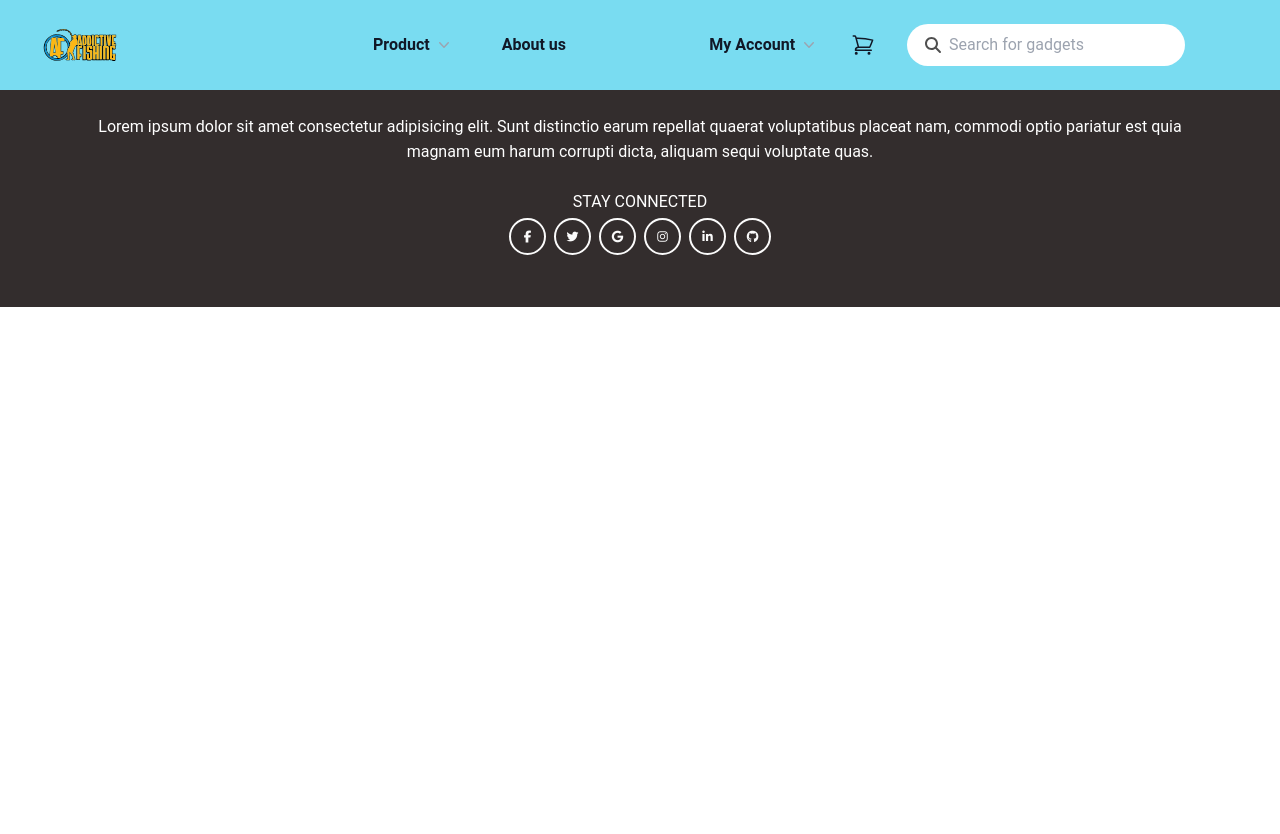
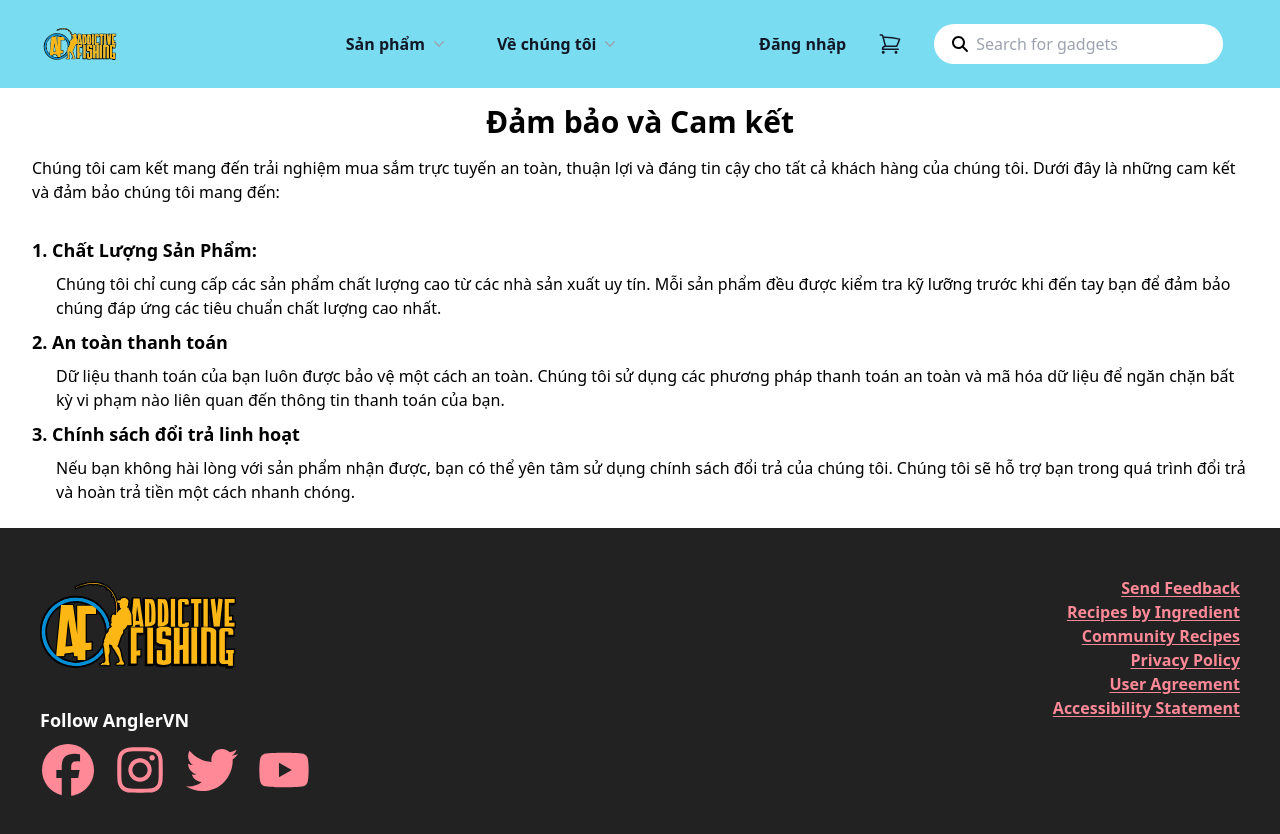
Before and after one commit to hungmeomeo/fish-frontend, a React (Vite) app in the folder frontend/: page /guarantee in a window 1280 px wide. Before the commit the page ends 800 px from the top, so only its background shows below. Built offline with nearby package versions, Linux system fonts and the light colour scheme.

Commit message:
Add about pages

```diff
--- a/frontend/src/App.jsx
+++ b/frontend/src/App.jsx
@@ -7,6 +7,8 @@ import RegisterPage from "./pages/RegisterPage";
 import ListProductPage from "./pages/ListProductPage";
 import ProductDetailPage from "./pages/ProductDetailPage";
 import CartPage from "./pages/CartPage";
+import ShippingCost from "./pages/ShippingCost";
+import Guarantee from "./pages/Guarantee";
 function App() {
   const [isLoading] = useState(false);
   return (
@@ -18,6 +20,9 @@ function App() {
         <Route path="/products" element={<ListProductPage />} />
         <Route path="/products/:id" element={<ProductDetailPage />} />
         <Route path="/cart" element={<CartPage />} />
+        <Route path="/shipping-cost" element={<ShippingCost />} />
+        <Route path="/guarantee" element={<Guarantee />} />
+
         {/* Add another pages here */}
       </Routes >
     </Router >
--- a/frontend/src/components/NavBar/TestNav.jsx
+++ b/frontend/src/components/NavBar/TestNav.jsx
@@ -1,12 +1,7 @@
 import { Fragment, useState, useEffect } from 'react'
 import { Dialog, Disclosure, Popover, Transition } from '@headlessui/react'
 import {
-  ArrowPathIcon,
   Bars3Icon,
-  ChartPieIcon,
-  CursorArrowRaysIcon,
-  FingerPrintIcon,
-  SquaresPlusIcon,
   XMarkIcon,
 } from '@heroicons/react/24/outline'
 import { ChevronDownIcon } from '@heroicons/react/20/solid'
@@ -15,11 +10,11 @@ import SearchInput from './SearchInput'
 import LogoutButton from '../LogoutButton'
 
 const products = [
-  { name: 'Sale items', description: 'Get a better understanding of your traffic', href: '#', icon: ChartPieIcon },
-  { name: 'Apparel', description: 'Speak directly to your customers', href: '#', icon: CursorArrowRaysIcon },
-  { name: 'Rod and Reels', description: 'Your customers’ data will be safe and secure', href: '#', icon: FingerPrintIcon },
-  { name: 'Flies', description: 'Connect with third-party tools', href: '#', icon: SquaresPlusIcon },
-  { name: 'Fly lines', description: 'Build strategic funnels that will convert', href: '#', icon: ArrowPathIcon },
+  { name: 'Giảm giá', href: '#' },
+  { name: 'Quần áo câu cá', href: '#' },
+  { name: 'Cần câu và cuộn', href: '#' },
+  { name: 'Mồi câu', href: '#' },
+  { name: 'Dây câu', href: '#' },
 ]
 
 function classNames(...classes) {
@@ -28,7 +23,7 @@ function classNames(...classes) {
 
 export default function TestNav() {
   const [mobileMenuOpen, setMobileMenuOpen] = useState(false)
-  const [isAuth, setIsAuth] = useState(true);
+  const [isAuth, setIsAuth] = useState(false);
   useEffect(() => {
     let token = sessionStorage.getItem("authToken");
     if (token) {
@@ -40,7 +35,7 @@ export default function TestNav() {
     <header className="bg-[#79DCF1] sticky top-0">
       <nav className="mx-auto flex max-w-8xl items-center justify-between p-6 lg:px-8" aria-label="Global">
         <div className="flex lg:flex-1">
-          <a href="#" className="-m-1.5 p-1.5">
+          <a href="/" className="-m-1.5 p-1.5">
             <span className="sr-only">Your Company</span>
             <img className="h-8 w-24" src= {logoUrl} alt="" />
           </a>
@@ -58,7 +53,7 @@ export default function TestNav() {
         <Popover.Group className="hidden lg:flex lg:gap-x-12">
             <Popover className="relative">
                 <Popover.Button className="flex items-center gap-x-1 text-md font-semibold leading-6 text-gray-900">
-                    Product
+                    Sản phẩm
                     <ChevronDownIcon className="h-5 w-5 flex-none text-gray-400" aria-hidden="true" />
                 </Popover.Button>
 
@@ -95,16 +90,51 @@ export default function TestNav() {
                 </Transition>
             </Popover>
 
-            <a href="#" className="text-md font-semibold leading-6 text-gray-900">
-                About us
-            </a>
+            <Popover className="relative">
+                <Popover.Button className="flex items-center gap-x-1 text-md font-semibold leading-6 text-gray-900">
+                    Về chúng tôi
+                    <ChevronDownIcon className="h-5 w-5 flex-none text-gray-400" aria-hidden="true" />
+                </Popover.Button>
+
+                <Transition
+                    as={Fragment}
+                    enter="transition ease-out duration-200"
+                    enterFrom="opacity-0 translate-y-1"
+                    enterTo="opacity-100 translate-y-0"
+                    leave="transition ease-in duration-150"
+                    leaveFrom="opacity-100 translate-y-0"
+                    leaveTo="opacity-0 translate-y-1"
+                >
+                <Popover.Panel className="absolute -left-8 top-full z-10 mt-3 w-48 max-w-md overflow-hidden rounded-3xl bg-white shadow-lg ring-1 ring-gray-900/5">
+                    <div className="p-4">
+                        <div className="group relative flex items-center gap-x-6 rounded-lg p-4 text-sm leading-6 hover:bg-gray-50">
+                            <div className="flex-auto">
+                                <a href="/shipping-cost" className="block font-semibold text-gray-900">
+                                Chi phí vận chuyển
+                                <span className="absolute inset-0" />
+                                </a>
+                            </div>
+                        </div>
+                        <div className="group relative flex items-center gap-x-6 rounded-lg p-4 text-sm leading-6 hover:bg-gray-50">
+                            <div className="flex-auto">
+                                <a href="/guarantee" className="block font-semibold text-gray-900">
+                                Cam kết
+                                <span className="absolute inset-0" />
+                                </a>
+                            </div>
+                        </div>
+
+                    </div>
+                </Popover.Panel>
+                </Transition>
+            </Popover>
         </Popover.Group>
         <div className="hidden lg:flex lg:flex-1 lg:justify-end">
             {isAuth ?
                 (
                 <Popover className="relative">
                     <Popover.Button className="flex items-center gap-x-1 text-md font-semibold leading-6 text-gray-900">
-                        My Account
+                        Tài khoản
                         <ChevronDownIcon className="h-5 w-5 flex-none text-gray-400" aria-hidden="true" />
                     </Popover.Button>
 
@@ -122,17 +152,13 @@ export default function TestNav() {
                             <div className="group relative flex items-center gap-x-6 rounded-lg p-4 text-sm leading-6 hover:bg-gray-50">
                                 <div className="flex-auto">
                                     <a href="#" className="block font-semibold text-gray-900">
-                                        Order History
+                                        Lịch sử mua hàng
                                         <span className="absolute inset-0" />
                                     </a>
                                 </div>
                             </div>
                             <div className="group relative flex items-center gap-x-6 rounded-lg p-4 text-sm leading-6 hover:bg-gray-50">
                                 <div className="flex-auto">
-                                    {/* <a href="#" className="block font-semibold text-gray-900">
-                                        Logout
-                                        <span className="absolute inset-0" />
-                                    </a>                                 */}
                                     <LogoutButton />
                                 </div>
                             </div>
@@ -142,12 +168,12 @@ export default function TestNav() {
                 </Popover>
                 ) :
                 (
-                    <a href="#" className="text-md font-semibold leading-6 text-gray-900">
-                        Log in
+                    <a href="/login" className="text-md font-semibold leading-6 text-gray-900">
+                        Đăng nhập
                     </a>
                 )
             }
-          <a href="#" className="text-md font-semibold leading-6 text-gray-900 px-8">
+          <a href="/cart" className="text-md font-semibold leading-6 text-gray-900 px-8">
             <svg xmlns="http://www.w3.org/2000/svg" fill="none" viewBox="0 0 24 24" strokeWidth={1.5} stroke="currentColor" className="w-6 h-6">
                 <path strokeLinecap="round" strokeLinejoin="round" d="M2.25 3h1.386c.51 0 .955.343 1.087.835l.383 1.437M7.5 14.25a3 3 0 00-3 3h15.75m-12.75-3h11.218c1.121-2.3 2.1-4.684 2.924-7.138a60.114 60.114 0 00-16.536-1.84M7.5 14.25L5.106 5.272M6 20.25a.75.75 0 11-1.5 0 .75.75 0 011.5 0zm12.75 0a.75.75 0 11-1.5 0 .75.75 0 011.5 0z" />
             </svg>
@@ -167,7 +193,7 @@ export default function TestNav() {
         <div className="fixed inset-0 z-10" />
         <Dialog.Panel className="fixed inset-y-0 right-0 z-10 w-full overflow-y-auto bg-white px-6 py-6 sm:max-w-sm sm:ring-1 sm:ring-gray-900/10">
           <div className="flex items-center justify-between">
-            <a href="#" className="-m-1.5 p-1.5">
+            <a href="/" className="-m-1.5 p-1.5">
               <span className="sr-only">Your Company</span>
               <img
                 className="h-8 w-auto"
@@ -191,7 +217,7 @@ export default function TestNav() {
                   {({ open }) => (
                     <>
                       <Disclosure.Button className="flex w-full items-center justify-between rounded-lg py-2 pl-3 pr-3.5 text-base font-semibold leading-7 text-gray-900 hover:bg-gray-50">
-                        Product
+                        Sản phẩm
                         <ChevronDownIcon
                           className={classNames(open ? 'rotate-180' : '', 'h-5 w-5 flex-none')}
                           aria-hidden="true"
@@ -212,12 +238,40 @@ export default function TestNav() {
                     </>
                   )}
                 </Disclosure>
-                <a
-                  href="#"
-                  className="-mx-3 block rounded-lg px-3 py-2 text-base font-semibold leading-7 text-gray-900 hover:bg-gray-50"
-                >
-                  About us
-                </a>
+
+                <Disclosure as="div" className="-mx-3">
+                  {({ open }) => (
+                    <>
+                      <Disclosure.Button className="flex w-full items-center justify-between rounded-lg py-2 pl-3 pr-3.5 text-base font-semibold leading-7 text-gray-900 hover:bg-gray-50">
+                        Về chúng tôi
+                        <ChevronDownIcon
+                          className={classNames(open ? 'rotate-180' : '', 'h-5 w-5 flex-none')}
+                          aria-hidden="true"
+                        />
+                      </Disclosure.Button>
+                      <Disclosure.Panel className="mt-2 space-y-2">
+
+                          <Disclosure.Button
+                            as="a"
+                            href="/shipping-cost"
+                            className="block rounded-lg py-2 pl-6 pr-3 text-sm font-semibold leading-7 text-gray-900 hover:bg-gray-50"
+                          >
+                            Chi phí vận chuyển
+                          </Disclosure.Button>
+                          <Disclosure.Button
+                            as="a"
+                            href="/guarantee"
+                            className="block rounded-lg py-2 pl-6 pr-3 text-sm font-semibold leading-7 text-gray-900 hover:bg-gray-50"
+                          >
+                            Cam kết
+                          </Disclosure.Button>
+
+
+                      </Disclosure.Panel>
+                    </>
+                  )}
+                </Disclosure>
+
             </div>
                 <div className="py-4">
                     {isAuth ?
@@ -226,7 +280,7 @@ export default function TestNav() {
                           {({ open }) => (
                             <>
                               <Disclosure.Button className="flex w-full items-center justify-between rounded-lg py-2 pl-3 pr-3.5 text-base font-semibold leading-7 text-gray-900 hover:bg-gray-50">
-                                My Account
+                                Tài khoản
                                 <ChevronDownIcon
                                   className={classNames(open ? 'rotate-180' : '', 'h-5 w-5 flex-none')}
                                   aria-hidden="true"
@@ -234,13 +288,13 @@ export default function TestNav() {
                               </Disclosure.Button>
                               <Disclosure.Panel className="mt-2 space-y-2">
                                   <Disclosure.Button
-                                    href="#"
+                                    href="/order-history"
                                     className="block rounded-lg py-2 pl-6 pr-3 text-sm font-semibold leading-7 text-gray-900 hover:bg-gray-50"
                                   >
-                                    Order History
+                                    Lịch sử mua hàng
                                   </Disclosure.Button>
                                   <Disclosure.Button
-                                    href="#"
+
                                     className="block rounded-lg py-2 pl-6 pr-3 text-sm font-semibold leading-7 text-gray-900 hover:bg-gray-50"
                                   >
                                     <LogoutButton />
@@ -253,10 +307,10 @@ export default function TestNav() {
                       ) :
                       (
                         <a
-                        href="#"
+                        href="/login"
                         className="-mx-3 block rounded-lg px-3 py-2.5 text-base font-semibold leading-7 text-gray-900 hover:bg-gray-50"
                         >
-                        Log in
+                        Đăng nhập
                         </a>
                       )
                   }
--- a/frontend/src/components/footer/Footer.jsx
+++ b/frontend/src/components/footer/Footer.jsx
@@ -1,71 +1,83 @@
-import React from 'react';
-// import './Footer.css';
-import 'mdb-react-ui-kit/dist/css/mdb.min.css';
-import "@fortawesome/fontawesome-free/css/all.min.css";
-import { Link } from "react-router-dom";
-import logoUrl from "../../assets/logo.jpg";
+import { FontAwesomeIcon } from "@fortawesome/react-fontawesome";
+import {
+  faFacebook,
+  faInstagram,
+  faYoutube,
+  faTwitter,
+} from "@fortawesome/free-brands-svg-icons";
+import GP from "../../assets/img/google-play.png";
+import AS from "../../assets/img/app-store.png";
+import LOGO from "../../assets/img/footerIcon.svg";
 
-import {
-  MDBFooter,
-  MDBContainer,
-  MDBIcon,
-  MDBCol,
-  MDBRow,
-  MDBBtn
-} from 'mdb-react-ui-kit';
 
 const Footer = () => {
   return (
-    <MDBFooter className='text-center' color='white' bgColor='dark'>
-      <MDBContainer className='p-4'>
-        <MDBRow>
-          {/* <MDBCol md="4">
-            <Link to="/" className="title">
-              <img src= {logoUrl} height= "100" alt="fishing-logo" />
-            </Link>
-          </MDBCol> */}
-          <MDBCol>
-            <section className='mb-4'>
-              <p>
-                Lorem ipsum dolor sit amet consectetur adipisicing elit. Sunt distinctio earum repellat quaerat
-                voluptatibus placeat nam, commodi optio pariatur est quia magnam eum harum corrupti dicta, aliquam
-                sequi voluptate quas.
-              </p>
-            </section>
-          </MDBCol>
-        </MDBRow>
+    <footer className="bg-[#222222] px-4">
+      <div className="max-w-[75rem] mx-auto">
+        <div className="grid grid-cols-1 md:grid-cols-2 pt-[48px] pb-[32px]">
+          <div className="flex flex-col items-start">
+            <img
+              className="w-[196px] h-[98px] mb-[32px] text-white"
+              src={LOGO}
+              alt="logo"
+            />
+            <p className="text-white font-bold text-lg mb-[8px]">
+              Follow AnglerVN
+            </p>
+            <ul className="flex">
+              <li>
+                <FontAwesomeIcon
+                  icon={faFacebook}
+                  className="w-[52px] h-[52px] mr-[16px] p-[2px] text-[#FF8997]"
+                />
+              </li>
+              <li>
+                <FontAwesomeIcon
+                  icon={faInstagram}
+                  className="w-[52px] h-[52px] mr-[16px] p-[2px] text-[#FF8997]"
+                />
+              </li>
+              <li>
+                <FontAwesomeIcon
+                  icon={faTwitter}
+                  className="w-[52px] h-[52px] mr-[16px] p-[2px] text-[#FF8997]"
+                />
+              </li>
+              <li>
+                <FontAwesomeIcon
+                  icon={faYoutube}
+                  className="w-[52px] h-[52px] mr-[16px] p-[2px] text-[#FF8997]"
+                />
+              </li>
+            </ul>
+          </div>
+          <div className="flex flex-col items-start md:items-end">
 
+            <ul className="flex flex-col items-start md:items-end text-[#FF8997] font-bold underline underline-offset-2 leading-6">
+              <li>
+                <a href="/">Send Feedback</a>
+              </li>
+              <li>
+                <a href="/">Recipes by Ingredient</a>
+              </li>
+              <li>
+                <a href="/">Community Recipes</a>
+              </li>
+              <li>
+                <a href="/">Privacy Policy</a>
+              </li>
+              <li>
+                <a href="/">User Agreement</a>
+              </li>
+              <li>
+                <a href="/">Accessibility Statement</a>
+              </li>
+            </ul>
+          </div>
+        </div>
+      </div>
+    </footer>
+  );
+};
 
-        <MDBRow className='d-flex justify-content-center'>
-          STAY CONNECTED
-        </MDBRow>
-        <section className='mb-4'>
-          <MDBBtn outline color="light" floating className='m-1' href='#!' role='button'>
-            <MDBIcon fab icon='facebook-f' />
-          </MDBBtn>
-
-          <MDBBtn outline color="light" floating className='m-1' href='#!' role='button'>
-            <MDBIcon fab icon='twitter' />
-          </MDBBtn>
-
-          <MDBBtn outline color="light" floating className='m-1' href='#!' role='button'>
-            <MDBIcon fab icon='google' />
-          </MDBBtn>
-
-          <MDBBtn outline color="light" floating className='m-1' href='#!' role='button'>
-            <MDBIcon fab icon='instagram' />
-          </MDBBtn>
-
-          <MDBBtn outline color="light" floating className='m-1' href='#!' role='button'>
-            <MDBIcon fab icon='linkedin-in' />
-          </MDBBtn>
-
-          <MDBBtn outline color="light" floating className='m-1' href='#!' role='button'>
-            <MDBIcon fab icon='github' />
-          </MDBBtn>
-        </section>
-      </MDBContainer>
-    </MDBFooter>
-  )
-};
 export default Footer;
--- a/frontend/src/main.jsx
+++ b/frontend/src/main.jsx
@@ -1,4 +1,4 @@
-import React from 'react';
+// import React from 'react';
 import ReactDOM from 'react-dom/client'
 import App from './App.jsx';
 import './index.css';
--- /dev/null
+++ b/frontend/src/pages/Guarantee.jsx
@@ -0,0 +1,38 @@
+
+import { Fragment } from "react";
+
+const Guarantee = () => {
+    return (
+        <Fragment>
+
+            <h1 className="text-3xl font-bold text-center my-4">Đảm bảo và Cam kết</h1>
+            <p className="mx-auto max-w-7xl items-center justify-between px-6 lg:px-8">Chúng tôi cam kết mang đến trải nghiệm mua sắm trực tuyến an toàn, thuận lợi và đáng tin cậy cho tất cả khách hàng của chúng tôi.
+            Dưới đây là những cam kết và đảm bảo chúng tôi mang đến:</p>
+            <div className="mx-auto max-w-7xl items-center justify-between p-6 lg:px-8">
+                <p className="text-lg my-2 font-bold">1. Chất Lượng Sản Phẩm:</p>
+                <p className="text-md ml-4 pl-2">
+                Chúng tôi chỉ cung cấp các sản phẩm chất lượng cao từ các nhà sản xuất uy tín. Mỗi sản phẩm đều được kiểm tra kỹ lưỡng
+                trước khi đến tay bạn để đảm bảo chúng đáp ứng các tiêu chuẩn chất lượng cao nhất.
+                </p>
+
+                <p className="text-lg my-2  font-bold">2. An toàn thanh toán</p>
+                <p className="text-md ml-4 pl-2">
+                Dữ liệu thanh toán của bạn luôn được bảo vệ một cách an toàn. Chúng tôi sử dụng các phương pháp thanh toán an toàn và mã hóa dữ liệu
+                để ngăn chặn bất kỳ vi phạm nào liên quan đến thông tin thanh toán của bạn.
+                </p>
+
+                <p className="text-lg my-2  font-bold">3. Chính sách đổi trả linh hoạt</p>
+                <p className="text-md ml-4 pl-2">
+                Nếu bạn không hài lòng với sản phẩm nhận được, bạn có thể yên tâm sử dụng chính sách đổi trả của chúng tôi. Chúng tôi sẽ hỗ trợ bạn
+                trong quá trình đổi trả và hoàn trả tiền một cách nhanh chóng.
+                </p>
+            </div>
+
+
+        </Fragment >
+    );
+};
+
+
+
+export default Guarantee;
--- /dev/null
+++ b/frontend/src/pages/ShippingCost.jsx
@@ -0,0 +1,33 @@
+
+import { Fragment } from "react";
+
+const ShippingCost = () => {
+    return (
+        <Fragment>
+
+            <h1 className="text-3xl font-bold text-center my-4">Chi phí vận chuyển</h1>
+            <div className="mx-auto max-w-7xl items-center justify-between p-6 lg:px-8">
+                <p className="text-lg my-2 font-bold">1. Dịch vụ Chuyển phát hàng nặng - Giải pháp vận chuyển hàng trọng lượng lớn uy tín, chất lượng</p>
+                <ul className="text-md ml-4 pl-2 list-disc">
+                    <li>Dịch vụ Chuyển phát hàng nặng áp dụng cho khách hàng doanh nghiệp, cá nhân có nhu cầu sử dụng dịch vụ gửi hàng có trọng lượng từ 30kg trở lên</li>
+                    <li>Dịch vụ chia các mức trọng lượng theo đặc thù hàng nặng với giá cước hợp lý</li>
+                    <li>Cước phí chuyển phát từ 26.000đ</li>
+                    <li>Thời gian giao hàng nhanh chóng 1-2 ngày</li>
+                </ul>
+
+                <p className="text-lg my-2  font-bold">2. Dịch vụ Chuyển phát Hỏa tốc, hẹn giờ - Dù gần hay xa, chỉ 24 giờ là đủ!</p>
+                <ul className="text-md ml-4 pl-2 list-disc">
+                    <li>Dịch vụ Chuyển phát Hỏa tốc ưu tiên được sử dụng cho những bưu phẩm có yêu cầu cấp thiết về thời gian y tế, tài chính… Hình thức này sẽ đồng nghĩa với sự phá vỡ khung thời gian hành chính, khách hàng có thể gửi hàng vào bất cứ thời điểm quan trọng nào</li>
+                    <li>Thời gian toàn trình KHÔNG QUÁ 24 giờ</li>
+                    <li>Giá cước chỉ từ 16.500đ</li>
+                </ul>
+            </div>
+
+
+        </Fragment >
+    );
+};
+
+
+
+export default ShippingCost;
```
